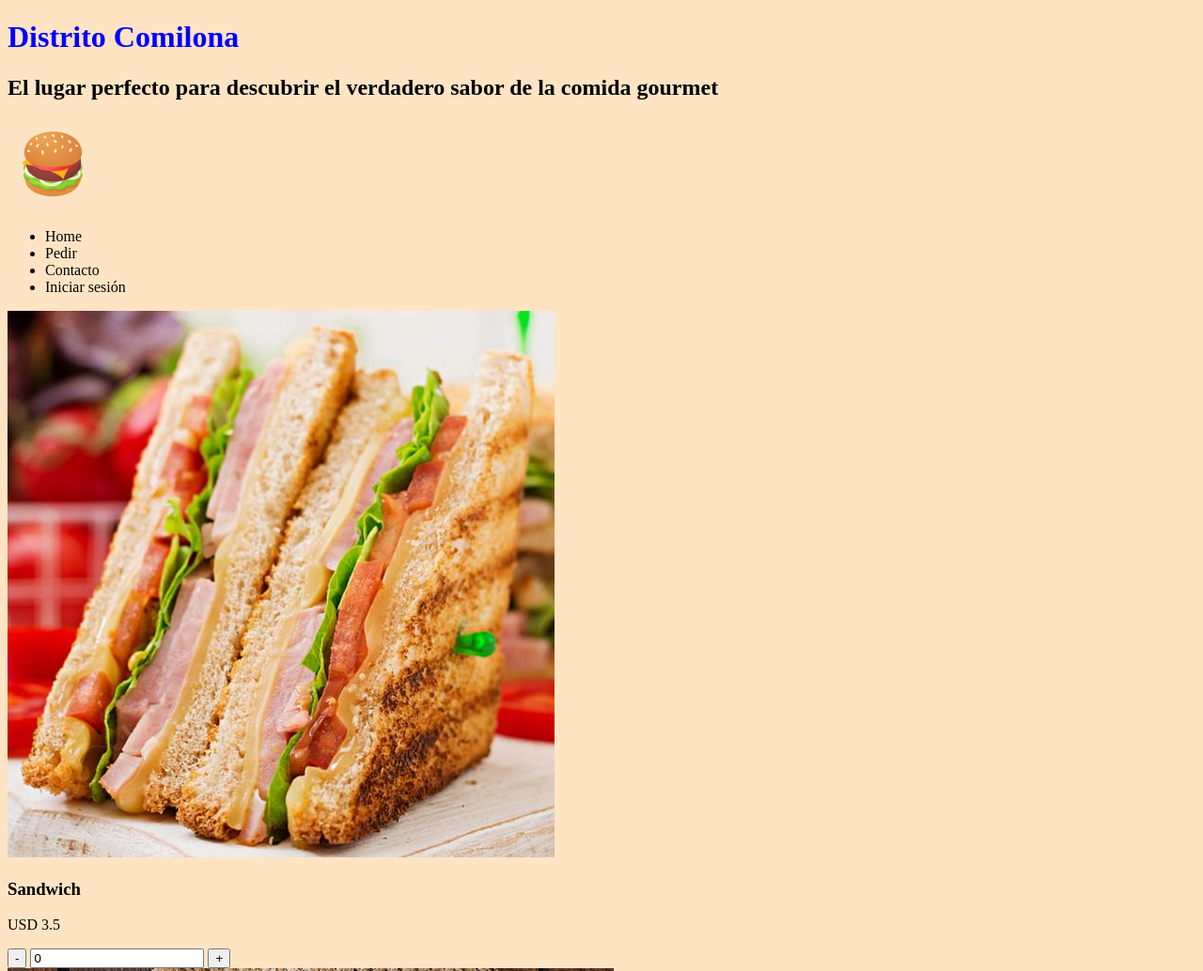
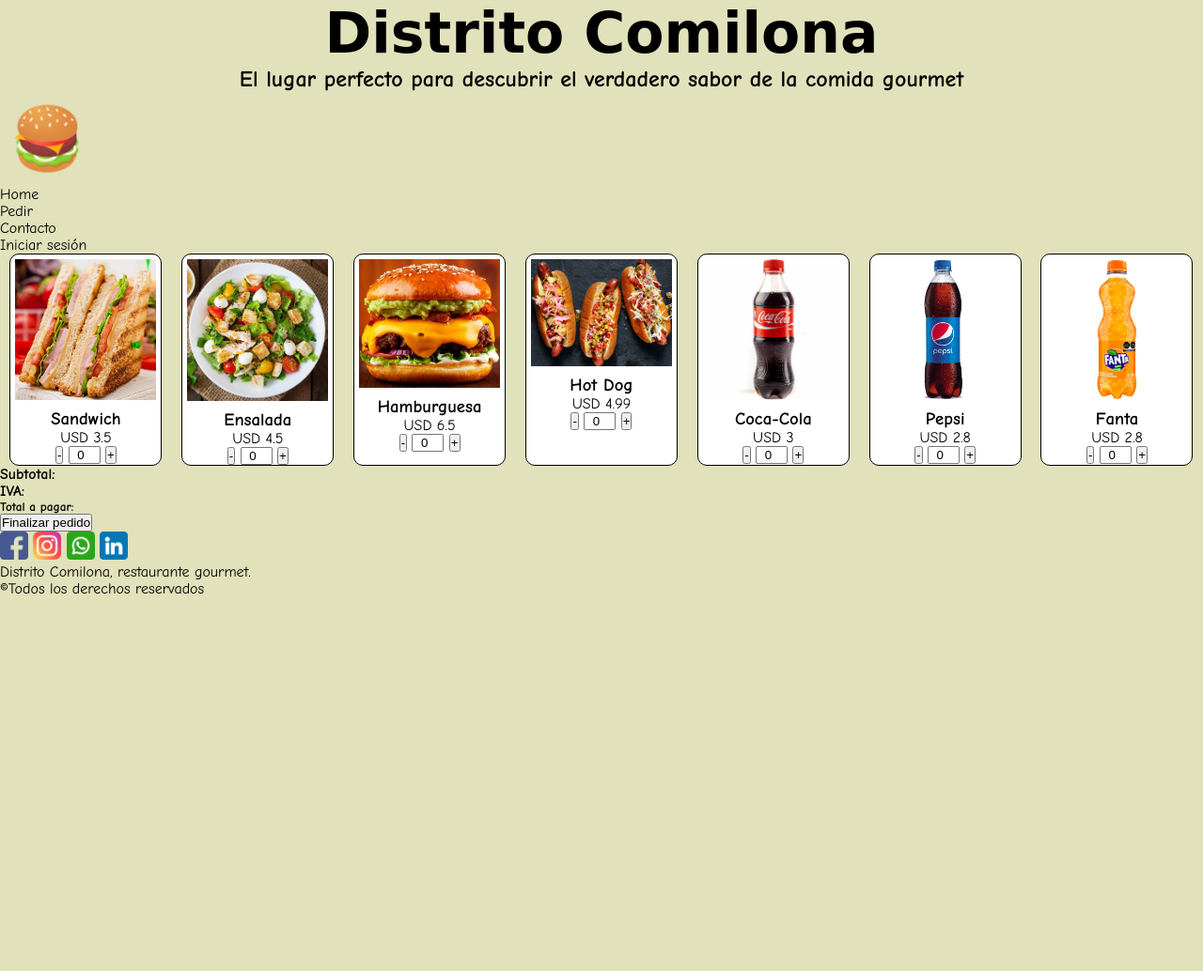
Before and after one commit to EstebanG93/frist_part, a plain HTML site: page index.html in a window 1280 px wide. Shown: the top 1034 px of the page at 94% size. After the commit the page ends 800 px from the top, so only its background shows below. Drawn offline with Linux system fonts and the light colour scheme; a web font is replaced by a local one.

Commit message:
CSS sin grid

```diff
--- a/css/style.css
+++ b/css/style.css
@@ -1,6 +1,71 @@
-h1{
-    color: blue;
+@import url("https://fonts.googleapis.com/css2?family=Hurricane&display=swap");
+*{
+    margin: 0;
+    padding: 0;
 }
-body{
-    background-color: bisque;
+html{
+    background-color: rgb(225, 225, 187);
+    font-family: "Comic Sans MS", sans-serif;
 }
+
+.contenedor{
+    display: grid;
+}
+
+header{
+    display: flex;
+    justify-content: center;
+}
+
+header .name{
+    font-family: "Hurricane", cursive;
+    font-size: 60px;
+}
+
+section .subtitle{
+    display: flex;
+}
+
+section .description{
+    text-align: center;
+}
+
+.logo{
+    display: flex;
+}
+
+.img_logo{
+    width: 100px;
+}
+
+.contenedor .menu{
+    display: flex;
+    justify-content: space-around;
+}
+section .item{
+    background-color: white;
+    display: block;
+    text-align: center;
+    width: auto;
+    height: auto;
+    border: 1px solid black;
+    border-radius: 10px;
+}
+
+.item .qty_item{
+    width: 30px;
+    text-align:end;
+}
+
+.img_menu{
+    width: 150px;
+    margin: 5px;
+}
+
+footer{
+    justify-content: center;
+}
+
+.icon_social{
+    width: 30px;
+}
--- a/index.html
+++ b/index.html
@@ -11,82 +11,88 @@
     <link rel="stylesheet" href="./css/style.css">
 </head>
 <body>
+    <div class="contenedor">
         <header>
             <h1 class="name">Distrito Comilona</h1>
+        </header>
+        <section class="sutitle">
             <h2 class="description">El lugar perfecto para descubrir el verdadero sabor de la comida gourmet</h2>
-        <img src="./assets/img/icon_comilona.png" alt="logo" class="logo">
-    </header>
-    <div class="navbar">
+        </section>
+        <section class="logo">
+            <img src="./assets/img/icon_comilona.png" alt="logo" class="img_logo">
+        </section>
+        <section class="navbar">
             <ul>
                 <li class="navitem">Home</li>
                 <li class="navitem">Pedir</li>
                 <li class="navitem">Contacto</li>
                 <li class="navitem">Iniciar sesión</li>
             </ul>
-    </div>
-    <div class="menu">
-        <div class="item">
+        </section>
+        <section class="menu">
+            <section class="item">
                 <img src="./assets/img/1_sandwich.png" alt="sadwich" class="img_menu">
                 <h3 class="prod_menu">Sandwich</h3>
                 <p class="price_menu">USD 3.5</p>
                 <button class="button_minus">-</button>
                 <input type="number" class="qty_item" value="0">
                 <button class="button_plus">+</button>
-        </div>
-        <div class="item">
+            </section>
+            <section class="item">
                 <img src="./assets/img/2_salad.png" alt="salad" class="img_menu">
                 <h3 class="prod_menu">Ensalada</h3>
                 <p class="price_menu">USD 4.5</p>
                 <button class="button_minus">-</button>
                 <input type="number" class="qty_item" value="0">
                 <button class="button_plus">+</button>
-        </div>
-        <div class="item">
+            </section>
+            <section class="item">
                 <img src="./assets/img/3_burger.png" alt="burger" class="img_menu">
                 <h3 class="prod_menu">Hamburguesa</h3>
                 <p class="price_menu">USD 6.5</p>
                 <button class="button_minus">-</button>
                 <input type="number" class="qty_item" value="0">
                 <button class="button_plus">+</button>
-        </div>
-        <div class="item">
+            </section>
+            <section class="item">
                 <img src="./assets/img/4_hotdog.png" alt="hotdog" class="img_menu">
                 <h3 class="prod_menu">Hot Dog</h3>
                 <p class="price_menu">USD 4.99</p>
                 <button class="button_minus">-</button>
                 <input type="number" class="qty_item" value="0">
                 <button class="button_plus">+</button>
-        </div>
-        <div class="item">
+            </section>
+            <section class="item">
                 <img src="./assets/img/5_coca-cola.png" alt="coca-cola" class="img_menu">
                 <h3 class="prod_menu">Coca-Cola</h3>
                 <p class="price_menu">USD 3</p>
                 <button class="button_minus">-</button>
                 <input type="number" class="qty_item" value="0">
                 <button class="button_plus">+</button>
-        </div>
-        <div class="item">
+            </section>
+            <section class="item">
                 <img src="./assets/img/6_pepsi.png" alt="pepsi" class="img_menu">
                 <h3 class="prod_menu">Pepsi</h3>
                 <p class="price_menu">USD 2.8</p>
                 <button class="button_minus">-</button>
                 <input type="number" class="qty_item" value="0">
                 <button class="button_plus">+</button>
-        </div>
-        <div class="item">
+            </section>
+            <section class="item">
                 <img src="./assets/img/7_fanta.png" alt="fanta" class="img_menu">
                 <h3 class="prod_menu">Fanta</h3>
                 <p class="price_menu">USD 2.8</p>
                 <button class="button_minus">-</button>
                 <input type="number" class="qty_item" value="0">
                 <button class="button_plus">+</button>
-        </div>
-    </div>
-    <div class="payment">
+            </section>
+        </section>
+        <section class="payment">
             <h4 class="text_total" id="subtotal">Subtotal:</h4>
             <h4 class="text_total" id="IVA">IVA:</h4>
             <h5 class="text_total" id="total">Total a pagar:</h5>
             <button class="button_topay" id="pagar">Finalizar pedido</button>
+        </section>
     </div>
         <!-- <script src="./js/main.js"></script> -->
 </body>
```
Lines whose indentation alone changed are shown as unchanged.
